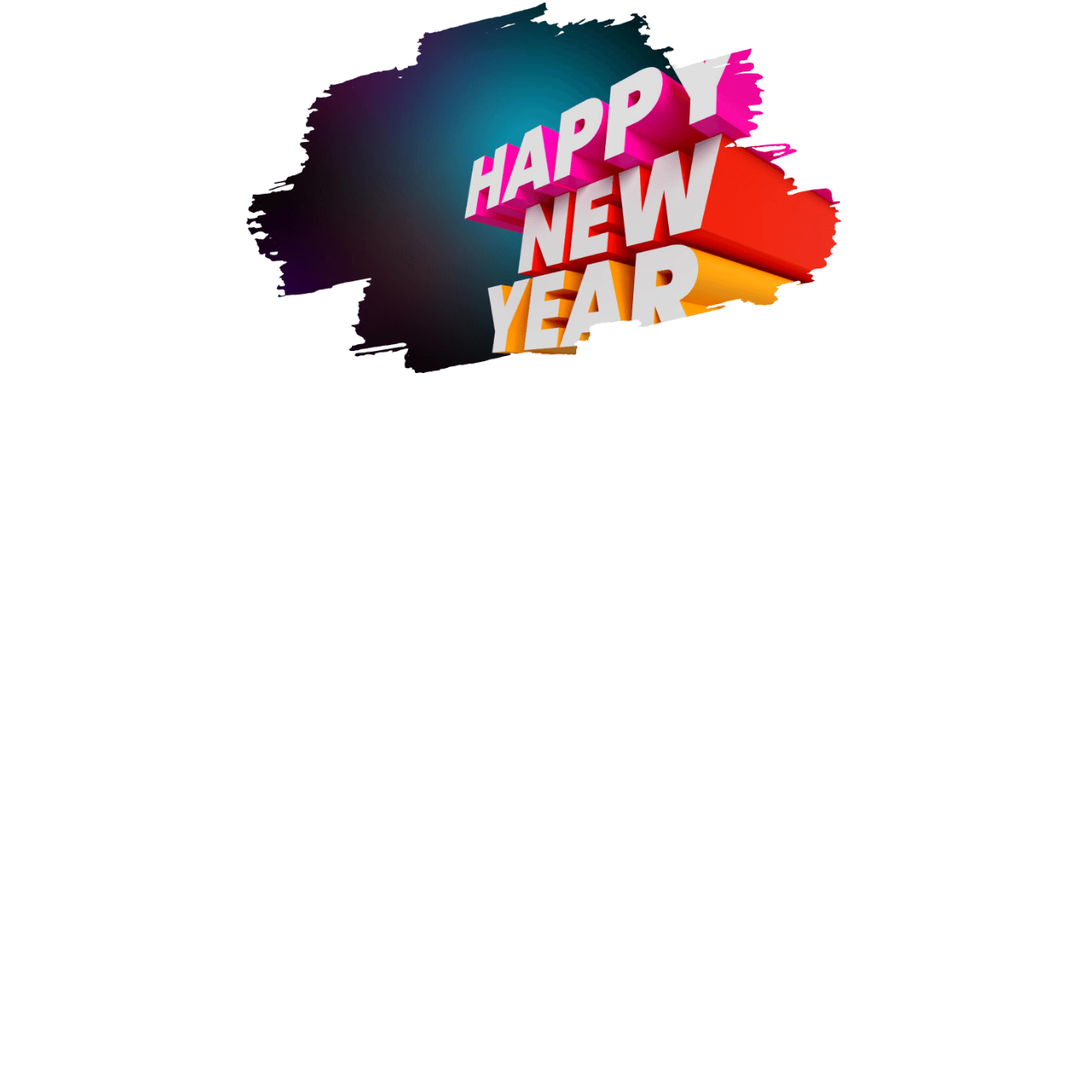
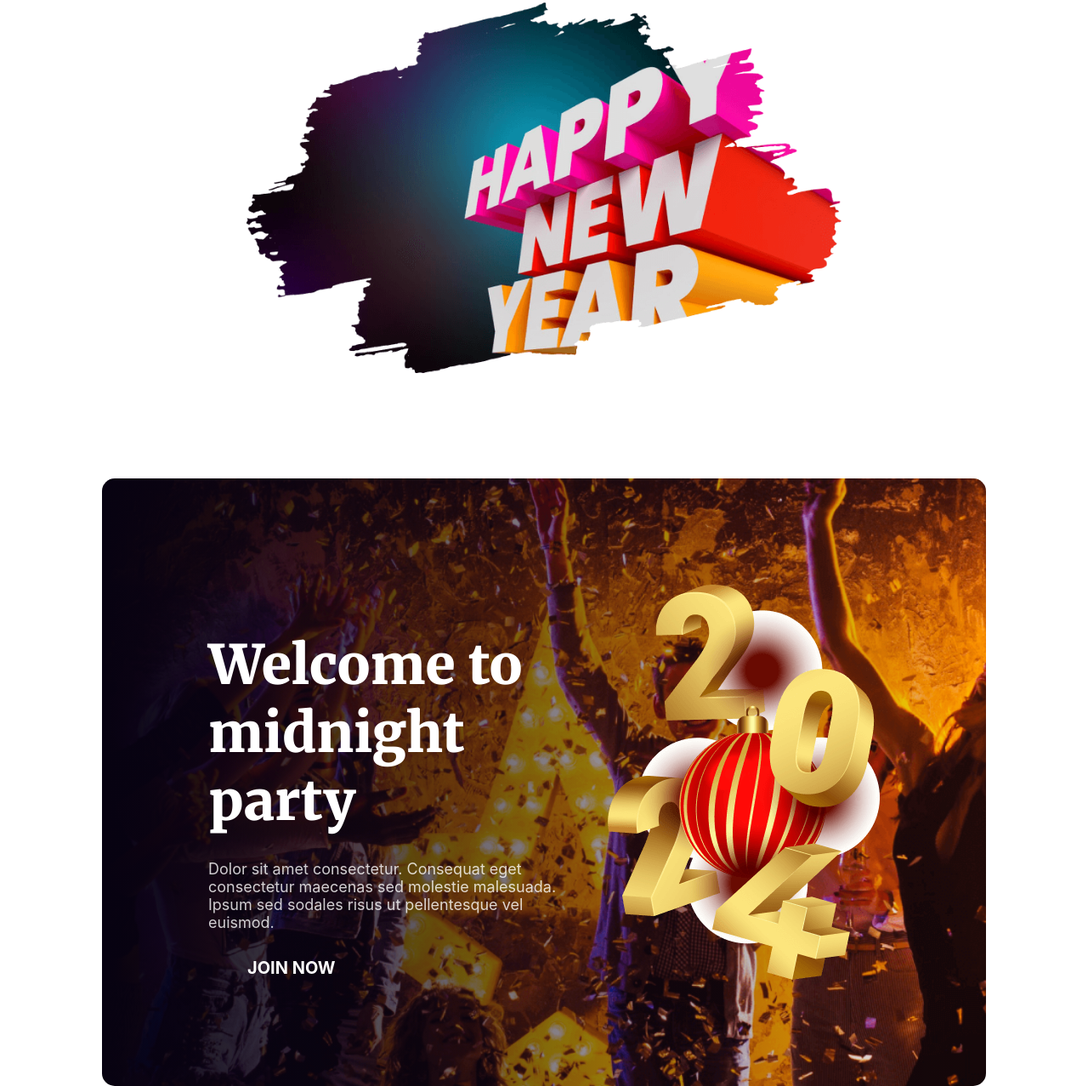
Before and after one commit to Mahmud-Hasan-Khan/newYearNewMission, a plain HTML site: page index.html in a window 1280 px wide. Shown: the part 952-2230 px from the top of the page at 85% size. Before the commit the page ends 1395 px from the top, so only its background shows below. Drawn offline with Linux system fonts and the light colour scheme.

Commit message:
midnight party section done

```diff
--- a/index.html
+++ b/index.html
@@ -30,6 +30,14 @@
             <h3>ALL CATEGORIES</h3>
             <img src="/images/New Year Photo.png" alt="">
         </section>
+        <div class="midnight-party">
+            <div>
+                <h2>Welcome to midnight party</h2>
+                <p>Dolor sit amet consectetur. Consequat eget consectetur maecenas sed molestie malesuada. Ipsum sed sodales risus ut pellentesque vel euismod.</p>
+                <button>JOIN NOW</button>
+            </div>
+            <img src="/images/Group 70.png" alt="">
+        </div>
     </main>
 </body>
 
--- a/style.css
+++ b/style.css
@@ -32,6 +32,7 @@ body {
     margin-top: 100px;
     text-align: center;
     font-family: Inter;
+    margin-bottom: 120px;
 }
 
 .discount h2 {
@@ -56,6 +57,47 @@ body {
     margin-top: 16px;
 }
 
-.discount img{
+.discount img {
     width: 700px;
 }
+
+.midnight-party {
+    background: linear-gradient(to right, #070211 0%, rgba(7, 2, 17, 0)), url(/images/Vectorrr.png);
+    background-repeat: no-repeat;
+    background-position: center;
+    object-fit: contain;
+    background-size: cover;
+    border-radius: 15px;
+    /* height: 600px; */
+    margin: 0 120px;
+    color: #fff;
+    display: flex;
+    gap: 40px;
+    align-items: center;
+    padding: 125px;
+}
+
+.midnight-party h2 {
+    font-size: 64px;
+    font-weight: 900;
+    margin-bottom: 30px;
+    font-family: Merriweather;
+}
+
+.midnight-party p {
+    font-family: Inter;
+    font-size: 18px;
+    color: rgba(255, 255, 255, 0.8);
+    margin-bottom: 30px;
+}
+
+.midnight-party button{
+    margin-left: 40px;
+    font-family: Inter;
+    font-size: 20px;
+    font-weight: bold;
+    text-align: center;
+    background: transparent;
+    border: 0;
+    color: #fff;
+}
```
